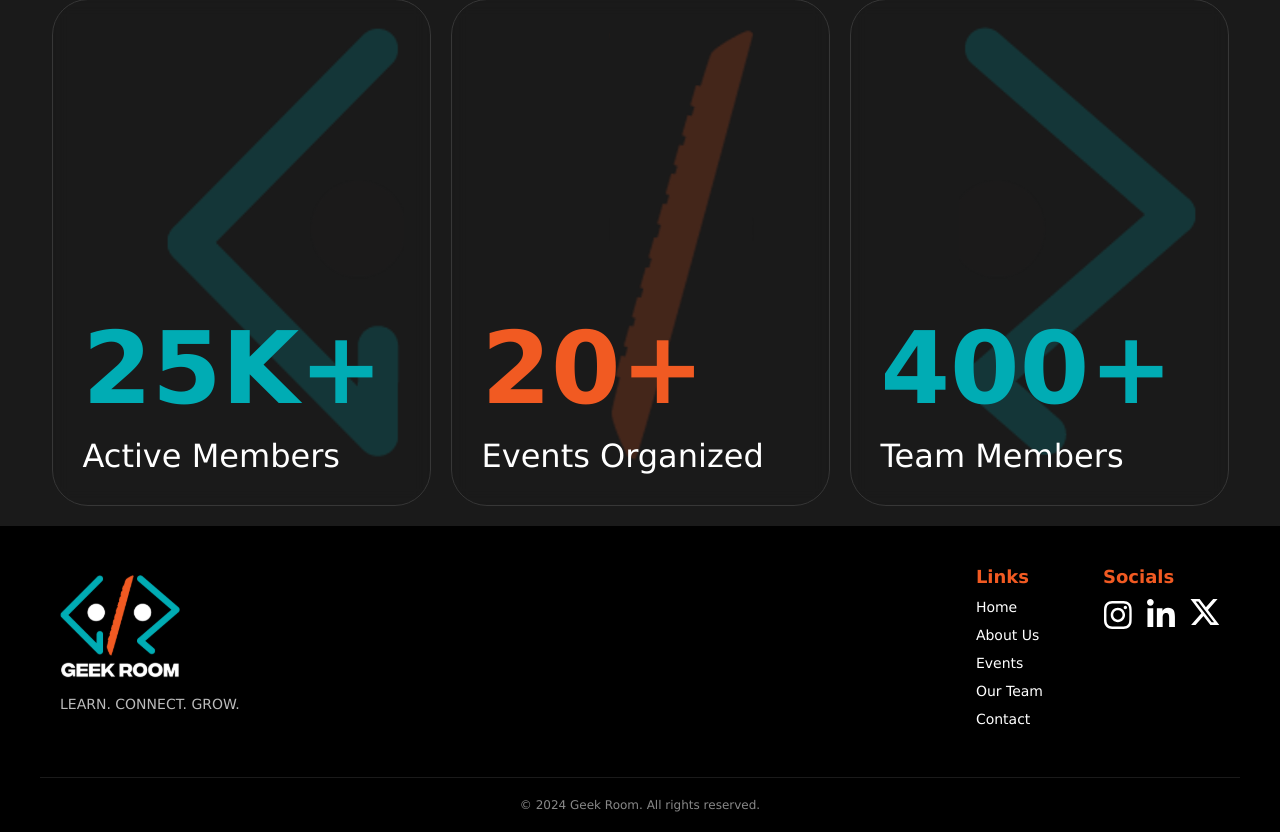
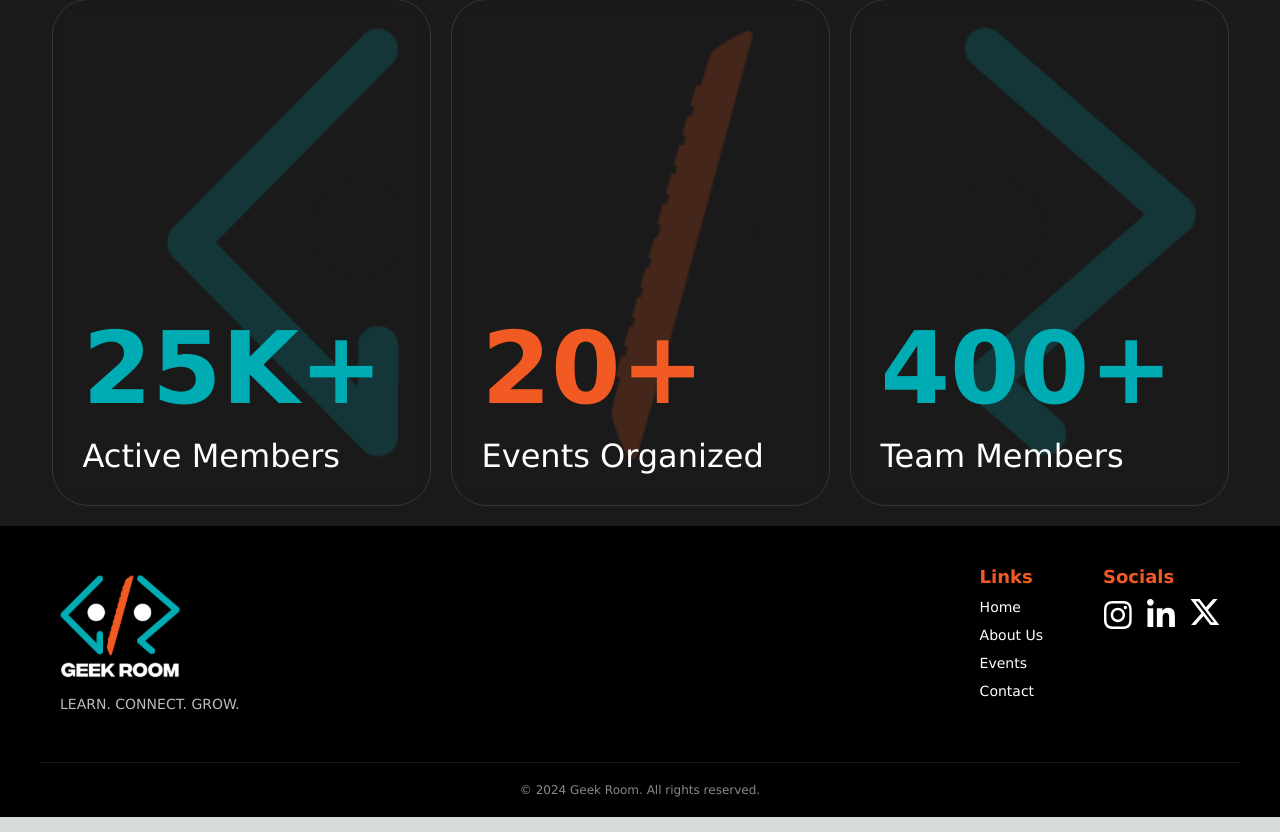
Before and after one commit to AdityaSingh2005/Geek-Room, a Next.js app: page /Hackathon/1 in a window 1280 px wide. Shown: the part 1752-2584 px from the top of the page. Built offline with nearby package versions, Linux system fonts and the light colour scheme.

Commit message:
updated footer

```diff
--- a/src/Components/Footer/Footer.tsx
+++ b/src/Components/Footer/Footer.tsx
@@ -22,7 +22,7 @@ const Footer = () => {
             <Link href="/">Home</Link>
             <Link href="/about">About Us</Link>
             <Link href="/events">Events</Link>
-            <Link href="/team">Our Team</Link>
+            {/* <Link href="/team">Our Team</Link> */}
             <Link href="/contact">Contact</Link>
           </div>
           <div className={styles.Socials}>
```
